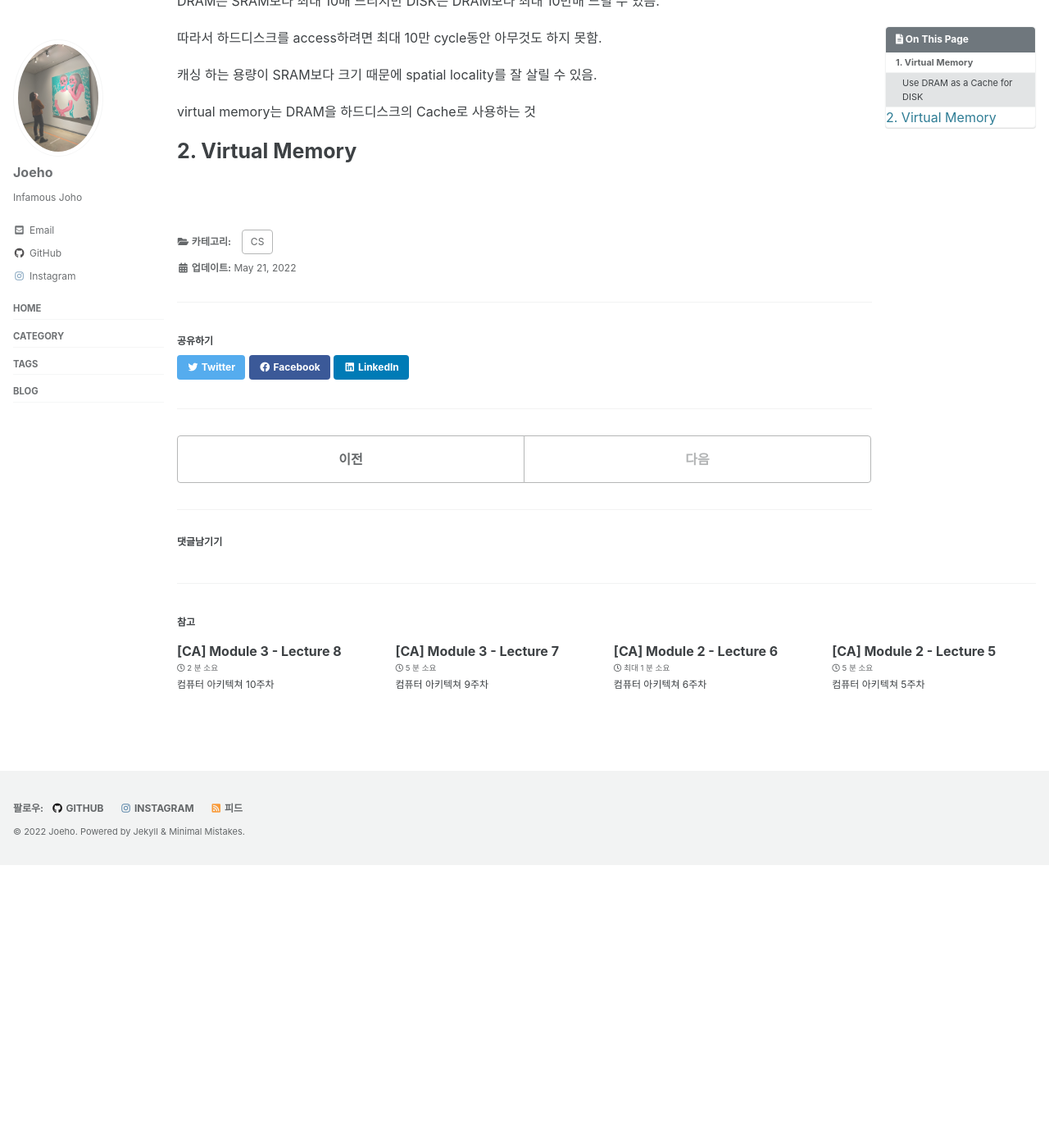
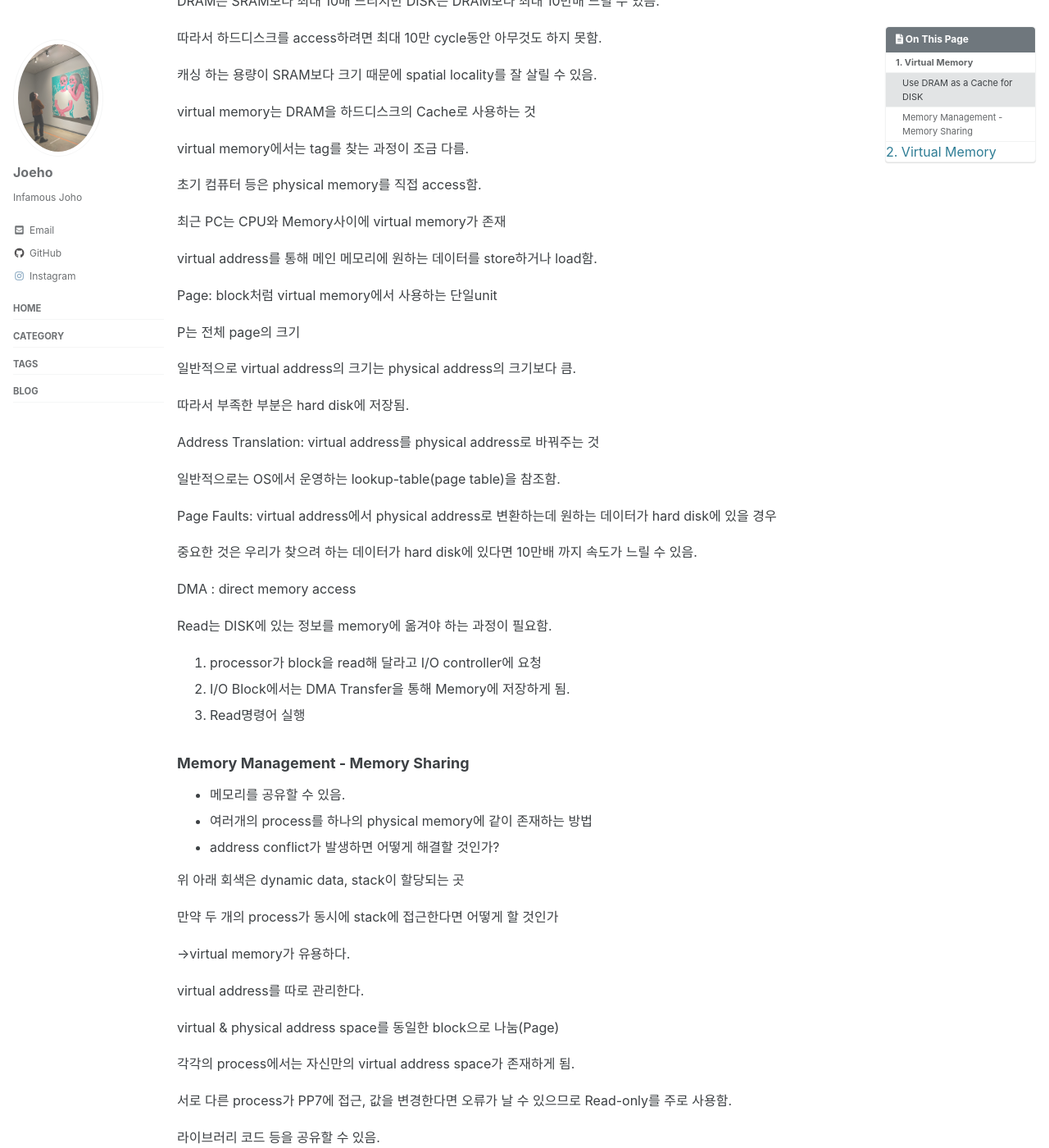
Before and after one commit to joeholee/joeholee.github.io, a Jekyll site: the page built from _posts/2022-05-21-ca-ninth.md, in a window 1280 px wide and 1400 px high, scrolled down 511 px. Shown: the whole window at 82% size. Built offline with Jekyll 4.4.1, drawn with Linux system fonts in a browser that asks for light colours; cached includes are drawn as plain includes; some web fonts are replaced; comment, search, counter and statistics services are not loaded; before the commit the page ends 1566 px from its top, so only the background shows below that; some of the changed text lies outside the part shown.

Commit message:
Update 2022-05-21-ca-ninth.md

```diff
--- a/_posts/2022-05-21-ca-ninth.md
+++ b/_posts/2022-05-21-ca-ninth.md
@@ -13,7 +13,7 @@ toc: true
 toc_sticky: true
 
 date: 2022-05-21
-last_modified_at: 2022-05-21
+last_modified_at: 2022-05-22
 ---
 
 # 1. Virtual Memory
@@ -38,6 +38,73 @@ DRAM은 SRAM보다 최대 10배 느리지만 DISK는 DRAM보다 최대 10만배
 
 virtual memory는 DRAM을 하드디스크의 Cache로 사용하는 것
 
+virtual memory에서는 tag를 찾는 과정이 조금 다름.
+
+초기 컴퓨터 등은 physical memory를 직접 access함.
+
+최근 PC는 CPU와 Memory사이에 virtual memory가 존재
+
+virtual address를 통해 메인 메모리에 원하는 데이터를 store하거나 load함.
+
+Page: block처럼 virtual memory에서 사용하는 단일unit
+
+P는 전체 page의 크기
+
+일반적으로 virtual address의 크기는 physical address의 크기보다 큼.
+
+따라서 부족한 부분은 hard disk에 저장됨.
+
+Address Translation: virtual address를 physical address로 바꿔주는 것
+
+일반적으로는 OS에서 운영하는 lookup-table(page table)을 참조함.
+
+Page Faults: virtual address에서 physical address로 변환하는데 원하는 데이터가 hard disk에 있을 경우
+
+중요한 것은 우리가 찾으려 하는 데이터가 hard disk에 있다면 10만배 까지 속도가 느릴 수 있음.
+
+DMA : direct memory access
+
+Read는 DISK에 있는 정보를 memory에 옮겨야 하는 과정이 필요함.
+
+1. processor가 block을 read해 달라고 I/O controller에 요청
+2. I/O Block에서는 DMA Transfer을 통해 Memory에 저장하게 됨.
+3. Read명령어 실행
+
+### Memory Management - Memory Sharing
+
+- 메모리를 공유할 수 있음.
+- 여러개의 process를 하나의 physical memory에 같이 존재하는 방법
+- address conflict가 발생하면 어떻게 해결할 것인가?
+
+위 아래 회색은 dynamic data, stack이 할당되는 곳
+
+만약 두 개의 process가 동시에 stack에 접근한다면 어떻게 할 것인가
+
+→virtual memory가 유용하다.
+
+virtual address를 따로 관리한다.
+
+virtual & physical address space를 동일한 block으로 나눔(Page)
+
+각각의 process에서는 자신만의 virtual address space가 존재하게 됨.
+
+서로 다른 process가 PP7에 접근, 값을 변경한다면 오류가 날 수 있으므로 Read-only를 주로 사용함.
+
+라이브러리 코드 등을 공유할 수 있음.
+
+Memory Management - Protection
+
+process i와 process j가 각각의 page table을 가지고 있음.
+
+Read, Write등의 권한을 이용해서 Memory를 protection할 경우가 있음.
+
+만약 잘못된다면 OS에서 하드웨어에 잘못된 권한이라고 알려주게 됨.
+
+→memory도 virtual memory를 통해 protection할 수 있음.
+
+1. virtual memory는 DRAM을 Disk의 Cache처럼 사용할 수 있음.
+2. virtual memory는 sharing, protetion들에 대해서 유용한 개념임.
+
 # 2. Virtual Memory
 
 <br>
```
